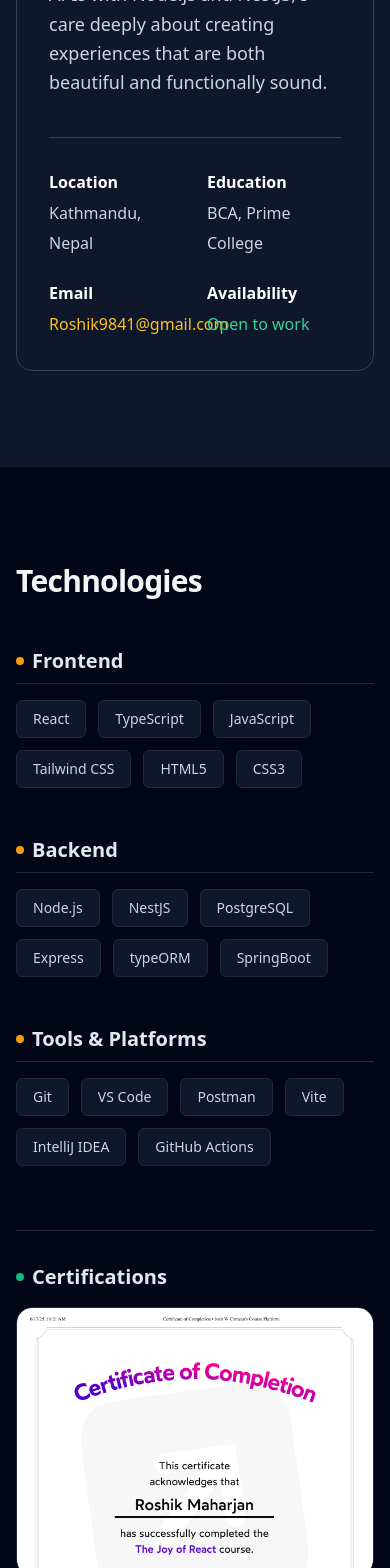
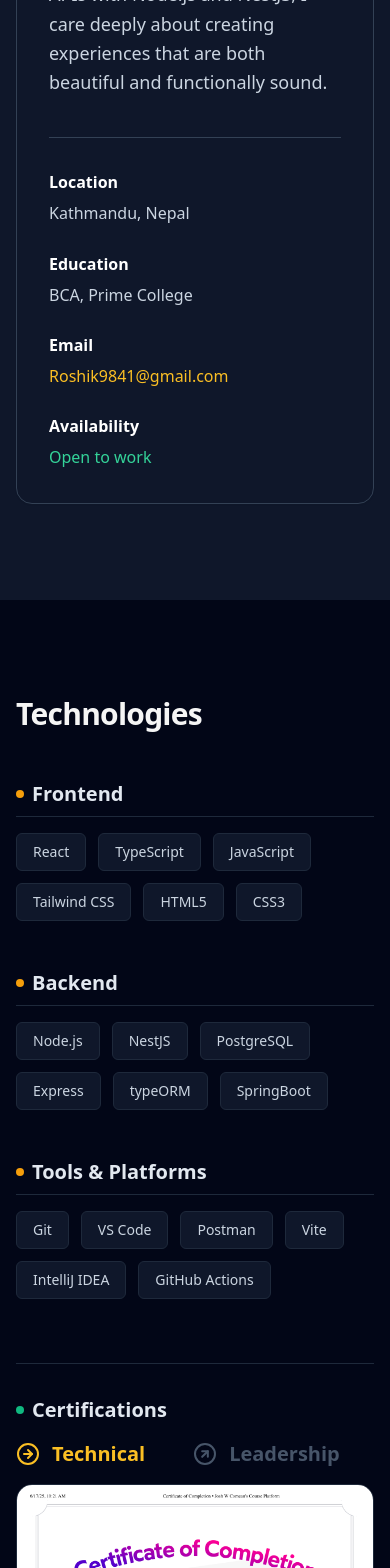
Before and after one commit to Roshik9841/Portfolio, a React (Vite) app: page / in a window 390 px wide. Shown: the part 1740-3308 px from the top of the page. Built offline with nearby package versions, Linux system fonts and the light colour scheme.

Commit message:
Fixed About section for mobile

```diff
--- a/src/components/sections/About.jsx
+++ b/src/components/sections/About.jsx
@@ -32,7 +32,7 @@ export function About() {
               Whether it's designing a seamless user interface with React and Tailwind CSS or building scalable APIs with Node.js and NestJS, I care deeply about creating experiences that are both beautiful and functionally sound.
             </p>
 
-            <div className="grid grid-cols-2 sm:grid-cols-4 gap-6 pt-8 border-t border-slate-200 dark:border-slate-700">
+            <div className="grid grid-cols-1 sm:grid-cols-4 gap-6 pt-8 border-t border-slate-200 dark:border-slate-700">
               <div>
                 <span className="block text-base font-semibold text-slate-900 dark:text-white mb-1">Location</span>
                 <span className="text-base">Kathmandu, Nepal</span>
--- a/src/components/sections/Certification.jsx
+++ b/src/components/sections/Certification.jsx
@@ -72,7 +72,7 @@ export const Certification = () => {
         Certifications
       </h3>
 
-      <div className="hidden lg:flex lg:flex-wrap gap-x-12 gap-y-6 text-xl font-bold pb-4">
+      <div className="flex lg:flex lg:flex-wrap gap-x-12 gap-y-6 text-xl font-bold pb-4">
         {certifications.map((cert, index) => (
           <button
             key={index}
```
